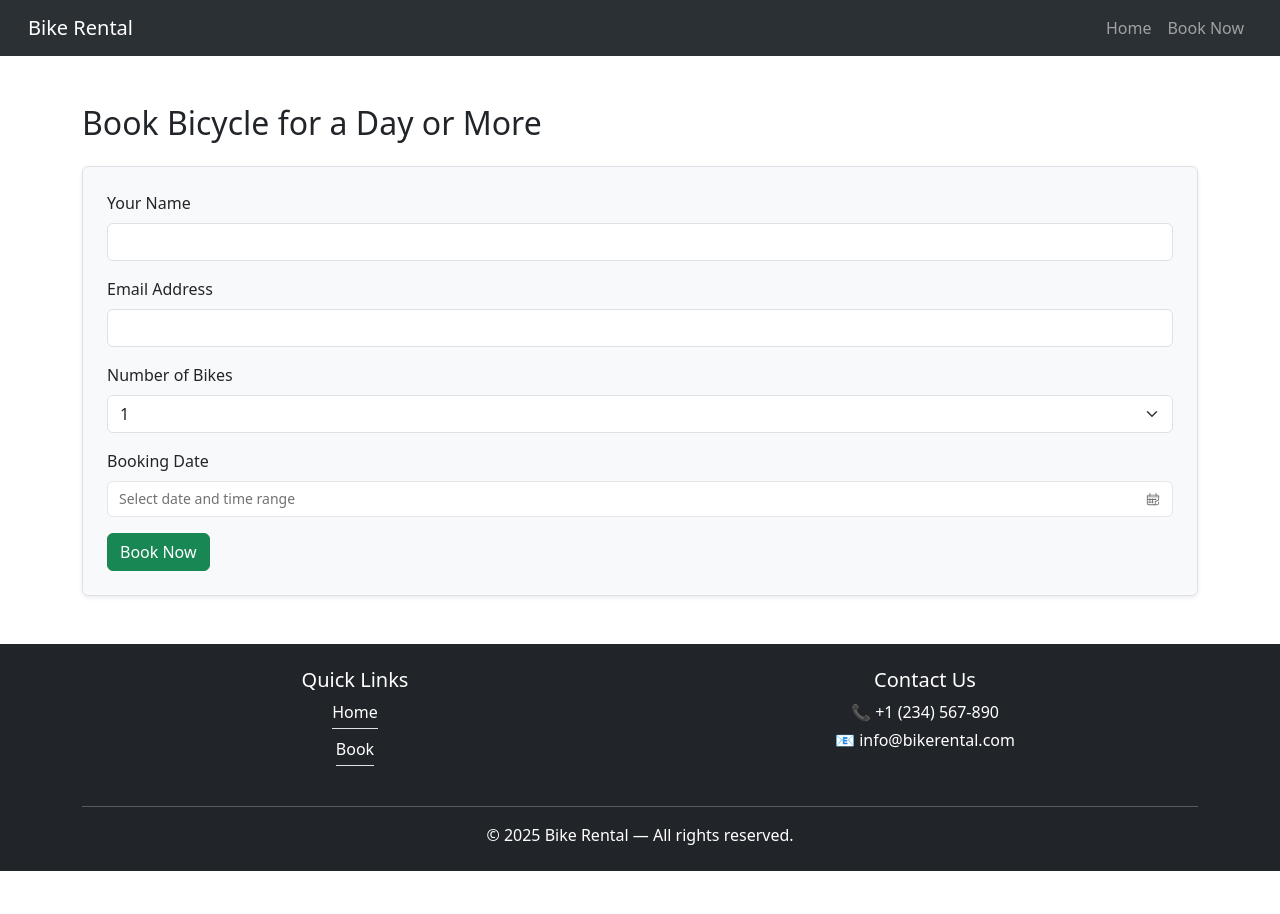
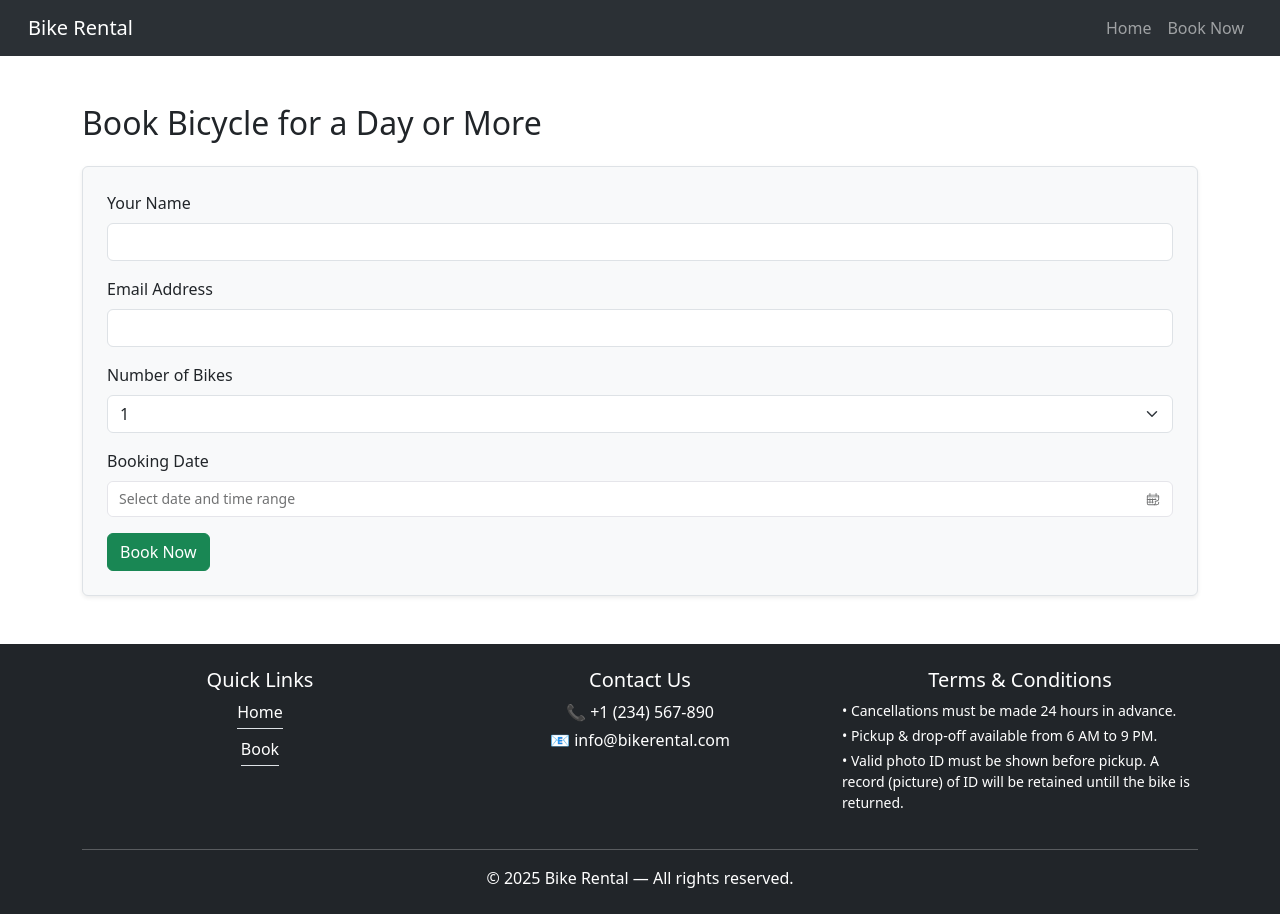
Before and after one commit to abedhasan79/rent-a-bike, a React (Create React App) app: page /book in a window 1280 px wide. Before the commit the page ends 871 px from the top, so only its background shows below. Built offline with nearby package versions, Linux system fonts and the light colour scheme.

Commit message:
terms and cond

```diff
--- a/src/components/Footer.jsx
+++ b/src/components/Footer.jsx
@@ -7,7 +7,7 @@ const Footer = () => {
             <div className="container text-center">
                 <div className="row">
                     {/* Vertical Quick Links */}
-                    <div className="col-md-6 mb-3 mb-md-0">
+                    <div className="col-md-4 mb-3 mb-md-0">
                         <h5>Quick Links</h5>
                         <ul className="list-unstyled d-flex flex-column align-items-center">
                             <li className="mb-2 border-bottom pb-1 w-10">
@@ -23,17 +23,28 @@ const Footer = () => {
                     </div>
 
                     {/* Contact Info */}
-                    <div className="col-md-6">
+                    <div className="col-md-4">
                         <h5>Contact Us</h5>
                         <p className="mb-1">📞 <a href="tel:+1234567890" className="text-white text-decoration-none">+1 (234) 567-890</a></p>
                         <p>📧 <a href="mailto:info@bikerental.com" className="text-white text-decoration-none">info@bikerental.com</a></p>
                     </div>
+
+                    {/* Terms and Conditions */}
+                    <div className="col-md-4 d-flex flex-column align-items-center">
+                        <h5>Terms & Conditions</h5>
+                        <ul className="list-unstyled small text-start">
+                            <li className="mb-1">• Cancellations must be made 24 hours in advance.</li>
+                            <li className="mb-1">• Pickup & drop-off available from 6 AM to 9 PM.</li>
+                            <li className="mb-1">• Valid photo ID must be shown before pickup. A record (picture) of ID will be retained untill the bike is returned.</li>
+                        </ul>
+                    </div>
                 </div>
+
 
                 <hr className="bg-white my-3" />
                 <p className="mb-0">&copy; {new Date().getFullYear()} Bike Rental — All rights reserved.</p>
             </div>
-        </footer>
+        </footer >
     );
 };
 
--- a/src/pages/Home.jsx
+++ b/src/pages/Home.jsx
@@ -19,7 +19,7 @@ const Home = () => {
                 <div
                     className="container"
                     style={{
-                        backgroundColor: 'rgba(0, 0, 0, 0.5)', // Optional: darken background for better text contrast
+                        backgroundColor: 'rgba(35, 35, 35, 0.5)', // Optional: darken background for better text contrast
                         padding: '2rem',
                         borderRadius: '10px',
                     }}
```
